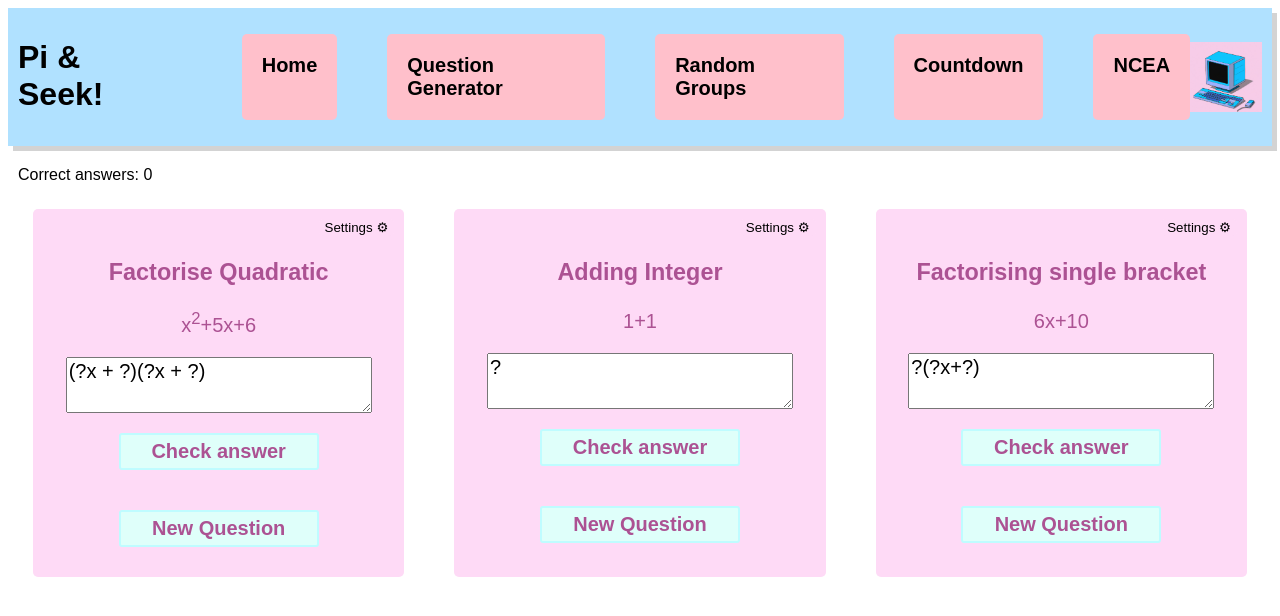
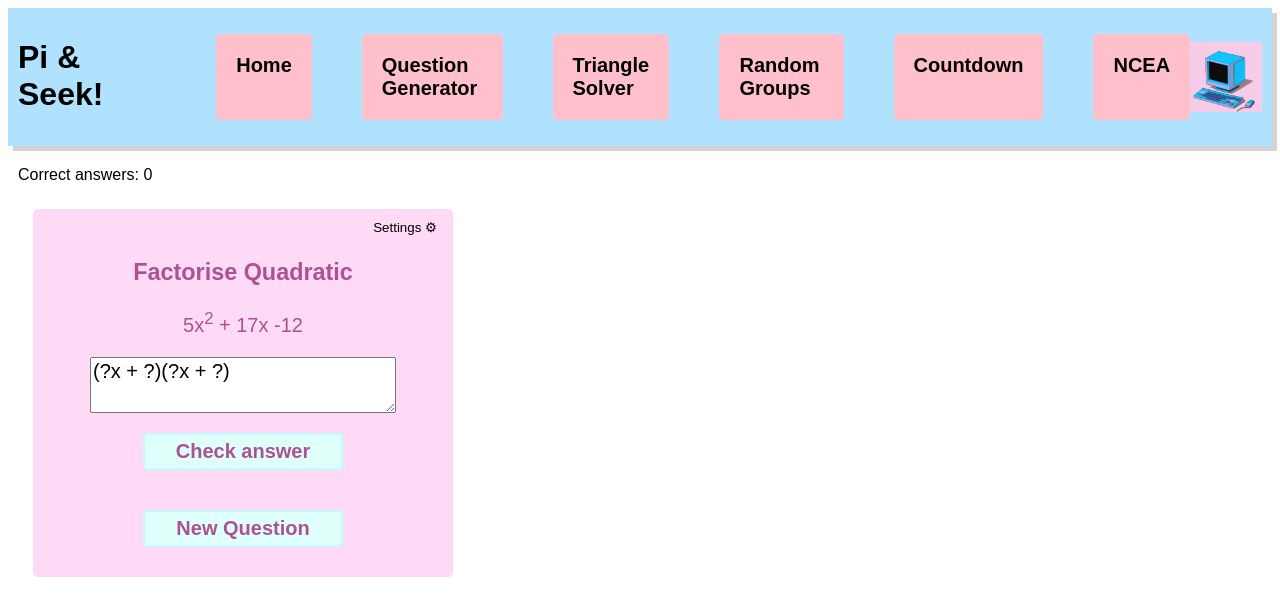
Before and after one commit to liamonk/RealApps, a React (Vite) app: page /question-generator in a window 1280 px wide. Shown: the top 616 px of the page. Built offline with nearby package versions, Linux system fonts and the light colour scheme; a web font is replaced by a local one.

Commit message:
refactored QuestionGenerator to start building folder of question types. Need to work on other question types next

```diff
--- a/src/App.tsx
+++ b/src/App.tsx
@@ -5,6 +5,7 @@ import { QuestionGenerator } from "./components/question-generator/QuestionGener
 import { Home } from "./components/Home";
 import { RandomGroups } from "./components/random-groups/RandomGroups";
 import { Ncea } from "./components/Ncea/Ncea";
+import {TriangleSolver} from "./components/triangle-solver/TriangleSolver";
 
 function App() {
   return (
@@ -16,6 +17,7 @@ function App() {
         <Route path="/countdown" component={Countdown} />
         <Route path="/question-generator" component={QuestionGenerator} />
         <Route path="/ncea" component={Ncea} />
+        <Route path="/triangle-solver" component ={TriangleSolver} />
         <Redirect to="home" />
       </Switch>
     </>
--- a/src/components/Header.tsx
+++ b/src/components/Header.tsx
@@ -57,6 +57,11 @@ export const Header = () => {
           </Link>
         </StyledNavButton>
         <StyledNavButton>
+          <Link to="triangle-solver">
+          <p>Triangle Solver</p>
+          </Link>
+        </StyledNavButton>
+        <StyledNavButton>
           <Link to="random-groups">
             <p>Random Groups</p>
           </Link>
--- a/src/components/question-generator/QuestionCardRF.tsx
+++ b/src/components/question-generator/QuestionCardRF.tsx
@@ -3,19 +3,29 @@
     Is my state in the right place?
 */
 
-import React from "react";
+import React, { useEffect } from "react";
 import { StyledView } from "./CardStyles";
 import { StyledButton } from "./CardStyles";
 import { StyledTextArea } from "./CardStyles";
 import { StyledSettingsButton } from "./CardStyles";
 import { StyledSettingsContainer } from "./CardStyles";
+import { NewQuestionOutput } from "./QuestionGenerator";
 
-export const QuestionCardRF = (props: any) => {
-  const [question, updateQuestion] = React.useState(props.defaultQuestion);
-  const [userAnswer, setUserAnswer] = React.useState(props.defaultUserAnswer);
-  const [correctAnswers, setCorrectAnswer] = React.useState(
-    props.defaultCorrectAnswer
-  );
+export interface QuestionCardRFProps {
+  newQuestion: () => NewQuestionOutput;
+  placeholderUserAnswer: string;
+  title: string;
+  onSuccess: () => void;
+}
+
+export interface QuestionCardRFInstanceProps {
+  onSuccess: () => void;
+}
+
+export const QuestionCardRF = (props: QuestionCardRFProps) => {
+  const [question, updateQuestion] = React.useState("");
+  const [userAnswer, setUserAnswer] = React.useState("");
+  const [correctAnswers, setCorrectAnswers] = React.useState<string[]>([]);
   const [correct, setCorrect] = React.useState(false);
   const [incorrect, setIncorrect] = React.useState(false);
   const [hint, setHint] = React.useState("");
@@ -26,22 +36,19 @@ export const QuestionCardRF = (props: any) => {
     negativeCoefficents: false,
     showSettings: false,
   });
-  const updateCount = () => {
-    const updatedCount = props.count + 1;
-    props.onUpdateCount(updatedCount);
-  };
+
+  useEffect(()=>{newQuestion()},[]);
 
   /*this function sets the new question and generates the correct answer then generates the question to display in the UI*/
   function newQuestion() {
     const questionFunctionOutput = props.newQuestion();
-    setUserAnswer(questionFunctionOutput[0]);
-    setCorrectAnswer(questionFunctionOutput[1]);
-    updateQuestion(questionFunctionOutput[2]);
-    setHint(questionFunctionOutput[0]);
+    setCorrectAnswers(questionFunctionOutput.answers);
+    updateQuestion(questionFunctionOutput.question);
+    setHint(questionFunctionOutput.hint);
     setCorrect(false);
     setIncorrect(false);
     setShowHint(false);
-    setUserAnswer(props.defaultUserAnswer);
+    setUserAnswer(props.placeholderUserAnswer);
     setQuestionCompleted(false);
     console.log(questionFunctionOutput);
   }
@@ -59,7 +66,7 @@ export const QuestionCardRF = (props: any) => {
           setCorrect(true);
           setIncorrect(false);
           setQuestionCompleted(true);
-          questionCompleted ? {} : updateCount();
+          questionCompleted ? {} : props.onSuccess();
           {
             break;
           }
@@ -78,7 +85,7 @@ export const QuestionCardRF = (props: any) => {
   }
 
   const handleShowHint = () => {
-    setShowHint((prevShowHint)=>!prevShowHint)
+    setShowHint((prevShowHint) => !prevShowHint);
   };
 
   function showSettings() {
@@ -130,7 +137,7 @@ export const QuestionCardRF = (props: any) => {
       </span>
       <h3>{props.title}</h3>
 
-      <span>{question}</span>
+      <span dangerouslySetInnerHTML={{__html : question}}></span>
 
       <StyledTextArea
         value={userAnswer}
@@ -146,7 +153,9 @@ export const QuestionCardRF = (props: any) => {
       </span>
       <span>
         {incorrect ? (
-          <StyledButton onClick={handleShowHint}>{showHint ? String(hint):'Hint?'}</StyledButton>
+          <StyledButton onClick={handleShowHint}>
+            {showHint ? String(hint) : "Hint?"}
+          </StyledButton>
         ) : (
           ""
         )}
--- a/src/components/question-generator/QuestionGenerator.tsx
+++ b/src/components/question-generator/QuestionGenerator.tsx
@@ -1,90 +1,39 @@
 import React from "react";
 import { QuestionCardRF } from "./QuestionCardRF";
 import { MathHelper } from "../../mathHelper";
+import { FactoriseQuadratic } from "./question-types/quadratic";
+
+
+export interface NewQuestionOutput {
+  hint: string;
+  answers: string[];
+  question: string;
+}
 
 export const QuestionGenerator = () => {
-  const [count, setCount] = React.useState(Number(localStorage.getItem('count')));
-  const onUpdateCount = (newCount: number) => {
+  const [count, setCount] = React.useState(
+    Number(localStorage.getItem("count"))
+  );
+
+  const addToCount = () => {
+    const newCount = count + 1;
     setCount(newCount);
-    localStorage.setItem('count', String(newCount))
+    localStorage.setItem("count", String(newCount));
   };
+
   return (
     <>
       <div style={{ marginLeft: "10px" }}>Correct answers: {count}</div>
       <div style={{ display: "flex" }}>
-        <QuestionCardRF
-          title="Factorise Quadratic"
-          count={count}
-          onUpdateCount={onUpdateCount}
-          defaultQuestion={
-            <span>
-              x<sup>2</sup>+5x+6
-            </span>
-          }
-          defaultCorrectAnswer={["(x+2)(x+3)", "(x+3)(x+2)"]}
-          defaultUserAnswer="(?x + ?)(?x + ?)"
-          newQuestion={() => {
-            /* y = ax^2 + bx + c = h(dx + e)i(fx + g) */
-            let d = Math.abs(MathHelper.coefficentGenerator(5));
-            let e = MathHelper.coefficentGenerator(6);
-            let f = Math.abs(MathHelper.coefficentGenerator(2));
-            let g = MathHelper.coefficentGenerator(6);
-            let a = d * f;
-            let b = d * g + e * f;
-            let c = e * g;
-            let h = 1;
-            let i = 1;
-            let firstBracketHCF = MathHelper.findHcf(d, e);
-            let secondBracketHCF = MathHelper.findHcf(f, g);
-            if (firstBracketHCF != 1) {
-              h = firstBracketHCF;
-            }
-            if (secondBracketHCF != 1) {
-              i = secondBracketHCF;
-            }
-            let firstSign = "";
-            if (b >= 0) {
-              firstSign = "+";
-            } else {
-              firstSign = "";
-            }
-            let secondSign = "";
-            if (c >= 0) {
-              secondSign = "+";
-            } else {
-              secondSign = "";
-            }
-            let correctAnswer1 = `${h != 1 ? h : ""}${i != 1 ? i : ""}(${
-              d / h
-            }x+${e / h})(${f / i}x+${g / i})`
-              .replace(/\+\-/g, "-")
-              .replace(/1x/g, "x")
-              .replace(/ /g, "");
-            let correctAnswer2 = `${h != 1 ? h : ""}${i != 1 ? i : ""}(${
-              f / i
-            }x+${g / i})(${d / h}x+${e / h})`
-              .replace(/\+\-/g, "-")
-              .replace(/1x/g, "x")
-              .replace(/ /g, "");
-            const newQuestion = (
-              <span>
-                {a}x<sup>2</sup> {firstSign} {b}x {secondSign} {c}
-              </span>
-            );
-            return [
-              `... coefficent in first bracket is ${d}`,
-              [correctAnswer1, correctAnswer2],
-              newQuestion,
-            ];
-          }}
-        />
-        <QuestionCardRF
+
+        <FactoriseQuadratic onSuccess={addToCount}/>
+
+        {/* <QuestionCardRF
           title="Adding Integer"
-          count={count}
-          onUpdateCount={onUpdateCount}
+          onUpdateCount={addToCount}
           defaultQuestion="1+1"
           defaultCorrectAnswer={["2"]}
-          defaultUserAnswer="?"
+          defaultUserAnswers="?"
           newQuestion={() => {
             const a = MathHelper.coefficentGenerator(10);
             const b = MathHelper.coefficentGenerator(10);
@@ -96,13 +45,12 @@ export const QuestionGenerator = () => {
 
         <QuestionCardRF
           title="Factorising single bracket"
-          count={count}
-          onUpdateCount={onUpdateCount}
+          onUpdateCount={addToCount}
           defaultQuestion="6x+10"
           defaultCorrectAnswer={["2(3x+5)"]}
-          defaultUserAnswer="?(?x+?)"
+          defaultUserAnswers="?(?x+?)"
           newQuestion={() => {
-            /*a(bx+c) dx+c */
+
             const a = Math.abs(MathHelper.coefficentGenerator(6) + 1);
             const b = MathHelper.coefficentGenerator(6);
             const c = MathHelper.coefficentGenerator(6);
@@ -116,7 +64,7 @@ export const QuestionGenerator = () => {
             const correctAnswer = solution;
             return [`... HCF is ${a}`, [correctAnswer], newQuestion];
           }}
-        />
+        /> */}
       </div>
     </>
   );
--- /dev/null
+++ b/src/components/question-generator/question-types/quadratic.tsx
@@ -0,0 +1,71 @@
+import { MathHelper } from "../../../mathHelper";
+import { QuestionCardRF } from "../QuestionCardRF";
+import { NewQuestionOutput } from "../QuestionGenerator";
+import { QuestionCardRFInstanceProps } from "../QuestionCardRF";
+
+export const FactoriseQuadratic = ({
+  onSuccess,
+}: QuestionCardRFInstanceProps) => {
+  const generateNewQuestion = (): NewQuestionOutput => {
+    /* y = ax^2 + bx + c = h(dx + e)i(fx + g) */
+    let d = Math.abs(MathHelper.coefficentGenerator(5));
+    let e = MathHelper.coefficentGenerator(6);
+    let f = Math.abs(MathHelper.coefficentGenerator(2));
+    let g = MathHelper.coefficentGenerator(6);
+    let a = d * f;
+    let b = d * g + e * f;
+    let c = e * g;
+    let h = 1;
+    let i = 1;
+    let firstBracketHCF = MathHelper.findHcf(d, e);
+    let secondBracketHCF = MathHelper.findHcf(f, g);
+    if (firstBracketHCF != 1) {
+      h = firstBracketHCF;
+    }
+    if (secondBracketHCF != 1) {
+      i = secondBracketHCF;
+    }
+    let firstSign = "";
+    if (b >= 0) {
+      firstSign = "+";
+    } else {
+      firstSign = "";
+    }
+    let secondSign = "";
+    if (c >= 0) {
+      secondSign = "+";
+    } else {
+      secondSign = "";
+    }
+    let correctAnswer1 = `${h != 1 ? h : ""}${i != 1 ? i : ""}(${d / h}x+${
+      e / h
+    })(${f / i}x+${g / i})`
+      .replace(/\+\-/g, "-")
+      .replace(/1x/g, "x")
+      .replace(/ /g, "");
+    let correctAnswer2 = `${h != 1 ? h : ""}${i != 1 ? i : ""}(${f / i}x+${
+      g / i
+    })(${d / h}x+${e / h})`
+      .replace(/\+\-/g, "-")
+      .replace(/1x/g, "x")
+      .replace(/ /g, "");
+    const newQuestion = `
+      <span>
+        ${a}x<sup>2</sup> ${firstSign} ${b}x ${secondSign} ${c}
+      </span>`;
+    return {
+      hint: `... coefficent in first bracket is ${d}`,
+      answers: [correctAnswer1, correctAnswer2],
+      question: newQuestion,
+    };
+  };
+
+  return (
+    <QuestionCardRF
+      title="Factorise Quadratic"
+      onSuccess={onSuccess}
+      placeholderUserAnswer="(?x + ?)(?x + ?)"
+      newQuestion={generateNewQuestion}
+    />
+  );
+};
--- /dev/null
+++ b/src/components/triangle-solver/TriangleSolver.tsx
@@ -0,0 +1,117 @@
+import React from "react";
+import styled from "styled-components";
+
+const StyledTextArea = styled.textarea`
+  width: 50%;
+  height: 50px;
+  margin-left: auto;
+  margin-right: auto;
+  margin-top: 20px;
+  text-align: centre;
+  font-size: 30px;
+  max-width: 300px;
+  color: AC5293;
+`;
+
+export const TriangleSolver = () => {
+  const [knownValues, updateKnownValues] = React.useState([3, 4, 90]);
+  const [calculatedValues, updateCalculatedValues] = React.useState([
+    2.65, 36.87, 53.13,
+  ]);
+
+  const cosineRuleSides = (b: number, c: number, A: number) => {
+    return Number(
+      Math.sqrt(
+        b * b + c * c - 2 * b * c * Math.cos(A * (Math.PI / 180))
+      ).toFixed(2)
+    );
+  };
+
+  const cosineRuleAngles = (a: number, b: number, c: number) => {
+    return Number(
+      (
+        Math.acos((a * a + b * b - c * c) / (2 * a * b)) *
+        (180 / Math.PI)
+      ).toFixed(2)
+    );
+  };
+
+  const handleCosineRuleSidesKnownValuesChange = (index: number) => (event: any) => {
+    const updatedKnownValues = [...knownValues];
+    updatedKnownValues[index] = event.target.value;
+    updateKnownValues(updatedKnownValues);
+    const updatedCalculatedValues = [...calculatedValues];
+    updatedCalculatedValues[0] = cosineRuleSides(
+      updatedKnownValues[0],
+      updatedKnownValues[1],
+      updatedKnownValues[2]
+    );
+    updatedCalculatedValues[1] = cosineRuleAngles(
+      updatedKnownValues[0],
+      updatedCalculatedValues[0],
+      updatedKnownValues[1]
+    );
+    updatedCalculatedValues[2] = cosineRuleAngles(
+      updatedKnownValues[1],
+      updatedCalculatedValues[0],
+      updatedKnownValues[0]
+    );
+    updateCalculatedValues(updatedCalculatedValues);
+  };
+
+  return (
+    <>
+      <div
+        style={{
+          display: "flex",
+          alignItems: "center",
+          justifyContent: "space-between",
+          marginRight: "25px",
+        }}
+      >
+        <h1>Triangle Solver</h1>
+        <h4>
+          Enter known sides and angles, the rest will be calculated! no units
+          required
+        </h4>
+      </div>
+
+      <h2>Cosine Rule Calculator (Side angle side)</h2>
+      <div style={{ display: "flex", alignItems: "center" }}>
+        <h3>Known Side 1</h3>
+        <StyledTextArea
+          value={knownValues[0]}
+          onChange={handleCosineRuleSidesKnownValuesChange(0)}
+        ></StyledTextArea>
+        <h3>Known Angle</h3>
+        <StyledTextArea
+          value={knownValues[2]}
+          onChange={handleCosineRuleSidesKnownValuesChange(2)}
+        ></StyledTextArea>
+        <h3>Known Side 2</h3>
+        <StyledTextArea
+          value={knownValues[1]}
+          onChange={handleCosineRuleSidesKnownValuesChange(1)}
+        ></StyledTextArea>
+      </div>
+      <div style={{ display: "flex", alignItems: "center" }}>
+
+        <h3>Missing Angle 1</h3>
+        <StyledTextArea
+          value={calculatedValues[1]}
+          style={{ backgroundColor: "lightGrey" }}
+        ></StyledTextArea>
+        <h3>Missing Side </h3>
+        <StyledTextArea
+          value={calculatedValues[0]}
+          style={{ backgroundColor: "lightGrey" }}
+        ></StyledTextArea>
+        <h3>Missing Angle 2</h3>
+        <StyledTextArea
+          value={calculatedValues[2]}
+          style={{ backgroundColor: "lightGrey" }}
+        ></StyledTextArea>
+      </div>
+    </>
+  );
+};
```
